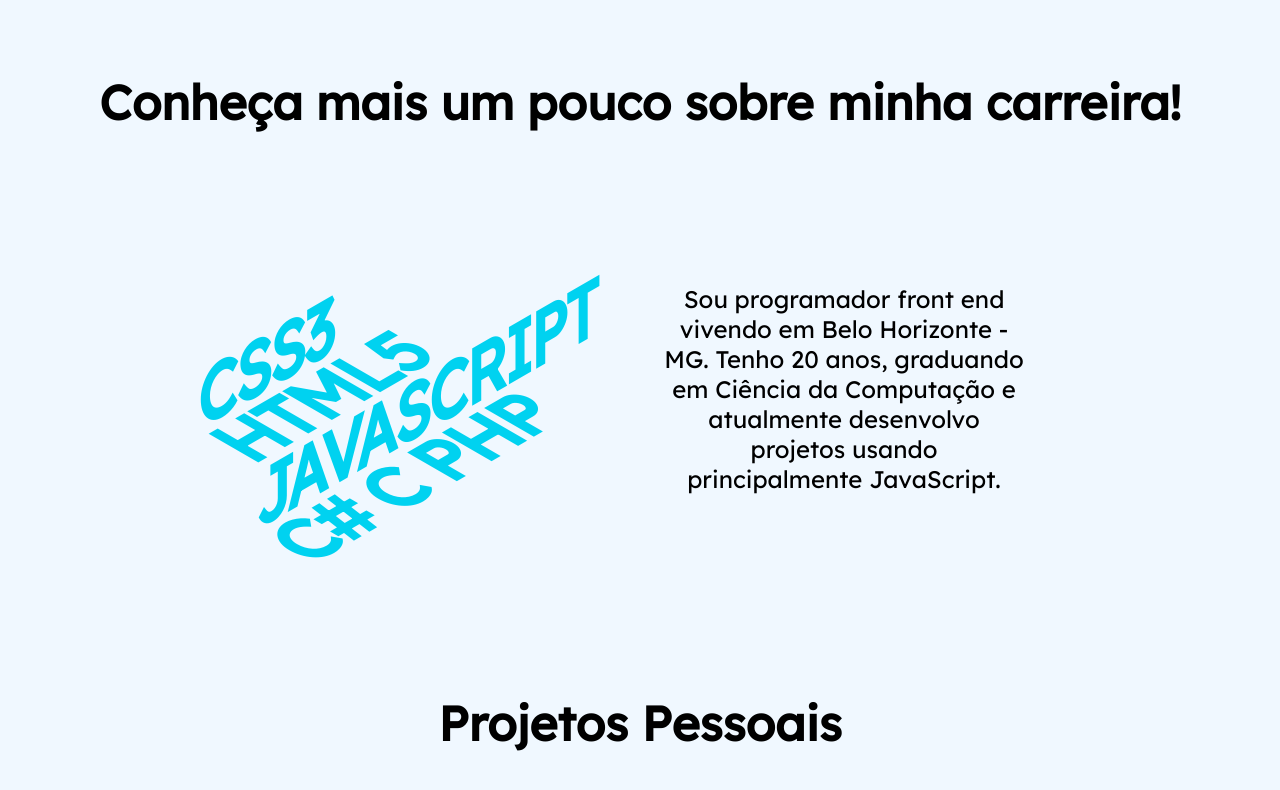
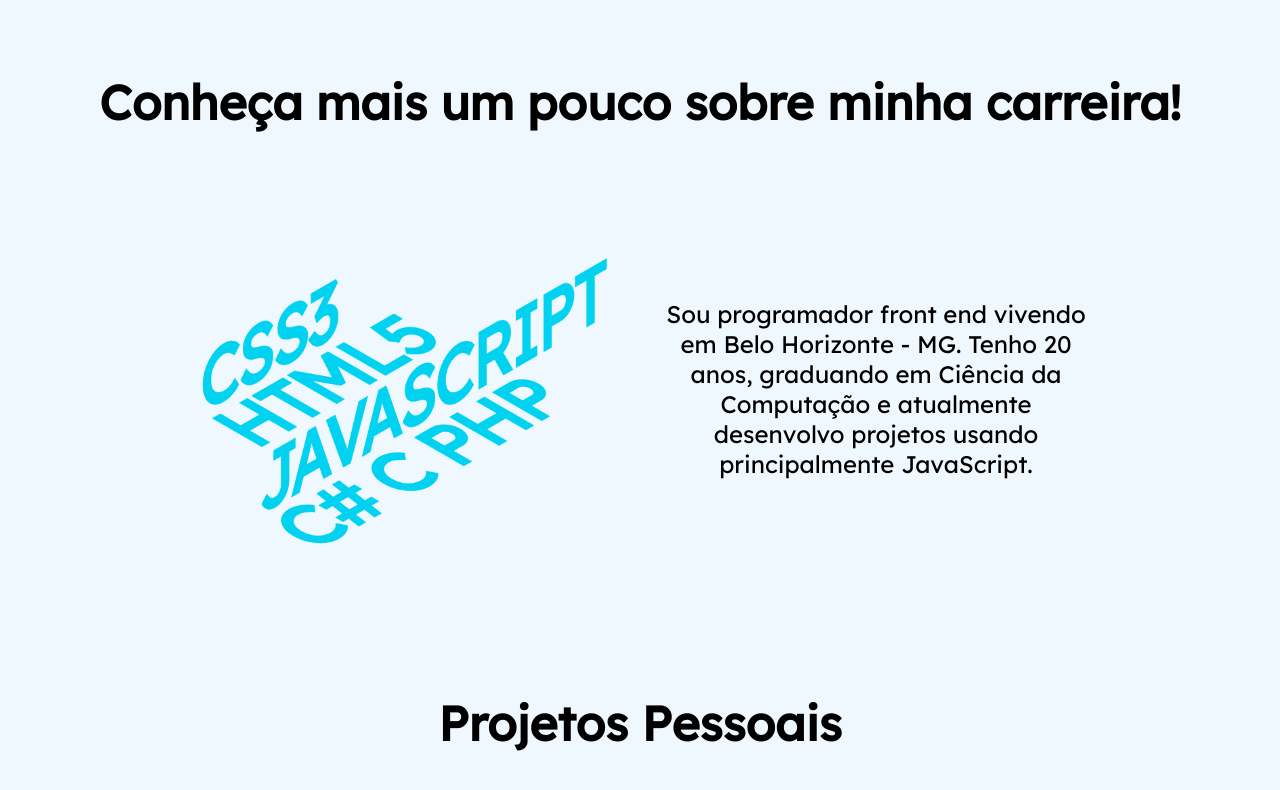
Before and after one commit to Luiz-Pedro/portfolio, a plain HTML site: page index.html in a window 1280 px wide. Both pictures are taken after a click on the element "Front End". Shown: the part 656-1446 px from the top of the page. Drawn offline with Linux system fonts and the light colour scheme.

Commit message:
img no lugar das palavras linguagens

```diff
--- a/index.html
+++ b/index.html
@@ -64,29 +64,9 @@
         <h1>Conheça mais um pouco sobre minha carreira!</h1>
 
     <div class="divInformacoes">
-        <div class="informacoesLinguagens">
-            <div class="perspective-text">
-                <div class="perspective-line">
-                    <p></p>
-                    <p>git</p>
-                </div>
-                <div class="perspective-line">
-                    <p>css3</p><!-- face -->
-                    <p>Bootstrap</p>
-                </div>
-                <div class="perspective-line">
-                    <p>html5</p><!-- face -->
-                    <p>JavaScript</p>
-                </div>
-                <div class="perspective-line">
-                    <p>JavaScript</p><!-- face -->
-                    <p>jquery</p>
-                </div>
-                <div class="perspective-line">
-                    <p>c# c php</p><!-- face -->
-                    <p>mysql</p>
-                </div>
-            </div>
+
+        <div class="divLinguagens">
+            <img src="img/linguagens.png">
         </div>
         <div class="informacoes">
             <p>
--- a/style.css
+++ b/style.css
@@ -273,7 +273,7 @@ header p{
 .divInformacoes{
     margin-top:1.5em;
     margin-bottom:3.5em;
-    width: 60%;
+    width: 70%;
     display: grid;
     grid-template-columns: repeat(2, 1fr);
     grid-gap:3em;
@@ -289,68 +289,18 @@ header p{
     font-size: 1.5em;
 
 }
-.informacoesLinguagens {
-    /* border: solid 1px tomato; */
+
+.divLinguagens{
     width: auto;
-    height: 400px;
+    height:400px;
     display: flex;
-    flex-direction: column;
-    /* justify-content: center; */
-    /* align-items: center; */
-    /* text-align: center; */
-    font-size: 2em;
+    align-items: center;
+    justify-content: center;
 }
-
-.perspective-text {
-    font-size: 58px;
-    font-weight: 900;
-    letter-spacing: -2px;
-    text-transform: uppercase;
-    /* margin-right: 3em; */
-    margin-left: -2em;
-    color: #00D2F0;
+.divLinguagens img{
+    width: 100%;
+    height:auto;
 }
-.perspective-line {
-    height: 50px;
-    overflow: hidden;
-    position: relative;
-    /* width: auto; */
-}
-.perspective-line p {
-    margin: 0;
-    height: 50px;
-    line-height: 50px;
-    /* width: 50%; */
-    transition: all 0.5s ease-in-out;
-  }
-  .perspective-line:nth-child(odd) {
-    transform: skew(60deg, -30deg) scaleY(0.667);
-  }
-  .perspective-line:nth-child(even) {
-    transform: skew(0deg, -30deg) scaleY(1.333);
-  }
-  .perspective-line:hover p{
-    transform: translate(0, -50px);
-  }
-  .perspective-line:nth-child(1) {
-    left: 29px;
-  }
-  .perspective-line:nth-child(2) {
-    left: 58px;
-  }
-  .perspective-line:nth-child(3) {
-    left: 87px;
-  }
-  .perspective-line:nth-child(4) {
-    left: 116px;
-  }
-  .perspective-line:nth-child(5) {
-    left: 145px;
-  }
-  p {
-    transition: all 0.5s ease-in-out;
-  }
-
 
 .divProjetosPessoais{
     width: 100%;
@@ -541,10 +491,17 @@ header p{
         font-size: 3.5em;
         margin-top:2.5em;
     }
+    .divLinguagens img {
+        width: 60%;
+        height: auto;
+    }
     .informacoes {
-        align-items: flex-end;
         padding: 0em 4em;
         line-height: 1.7;
+    }
+    .divInformacoes {
+        margin-top: 2.5em;
+        margin-bottom: 0em;
     }
 
     header {
@@ -579,7 +536,7 @@ header p{
 }
 
 /* para mobile */
-@media(max-width: 801px){
+@media(max-width: 701px){
     .apresentacao {
         max-width: 80%;
         margin-top: 7em;
@@ -608,29 +565,13 @@ header p{
         grid-template-columns: repeat(1, 1fr);
         margin-top: 0em;
         margin-bottom: 0.5em;
+        grid-gap: 1em;
     }
     .informacoes {
         order: -1;
     }
+    .divLinguagens {
+        height: 250px;
+    }
 
-    .informacoesLinguagens {
-        margin-top: -1em;
-    }
-    .perspective-text {
-        font-size: 47px;
-    }
-    .perspective-line {
-        height: 44px;
-    }
 }
-
-@media(max-width: 1175px){
-    .divInformacoes {
-        grid-template-columns: repeat(1, 1fr);
-        margin-top: 0em;
-        margin-bottom: 0.5em;
-    }
-    .informacoes {
-        order: -1;
-    }
-}
```
Also changed, not shown: img/linguagens.png (added).
